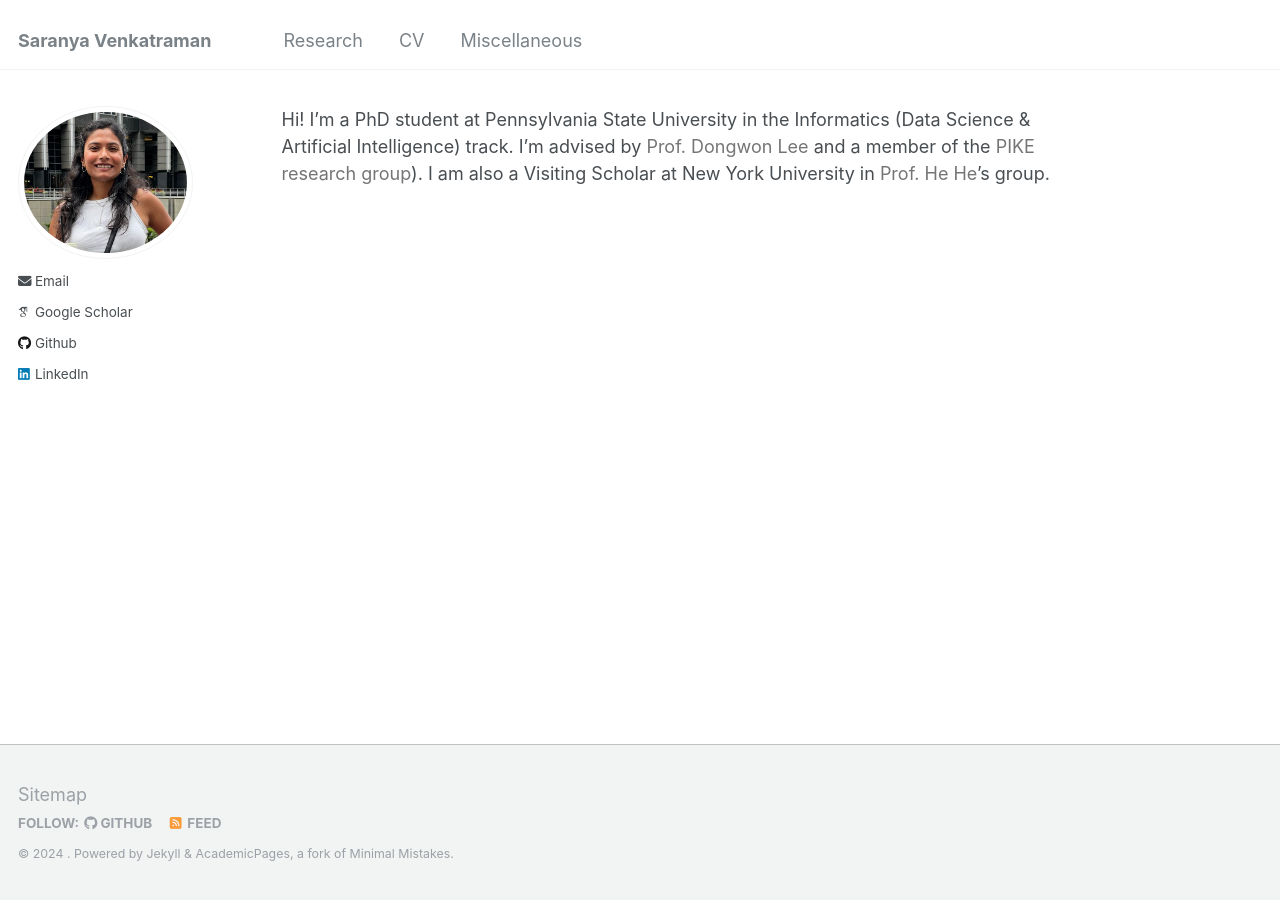
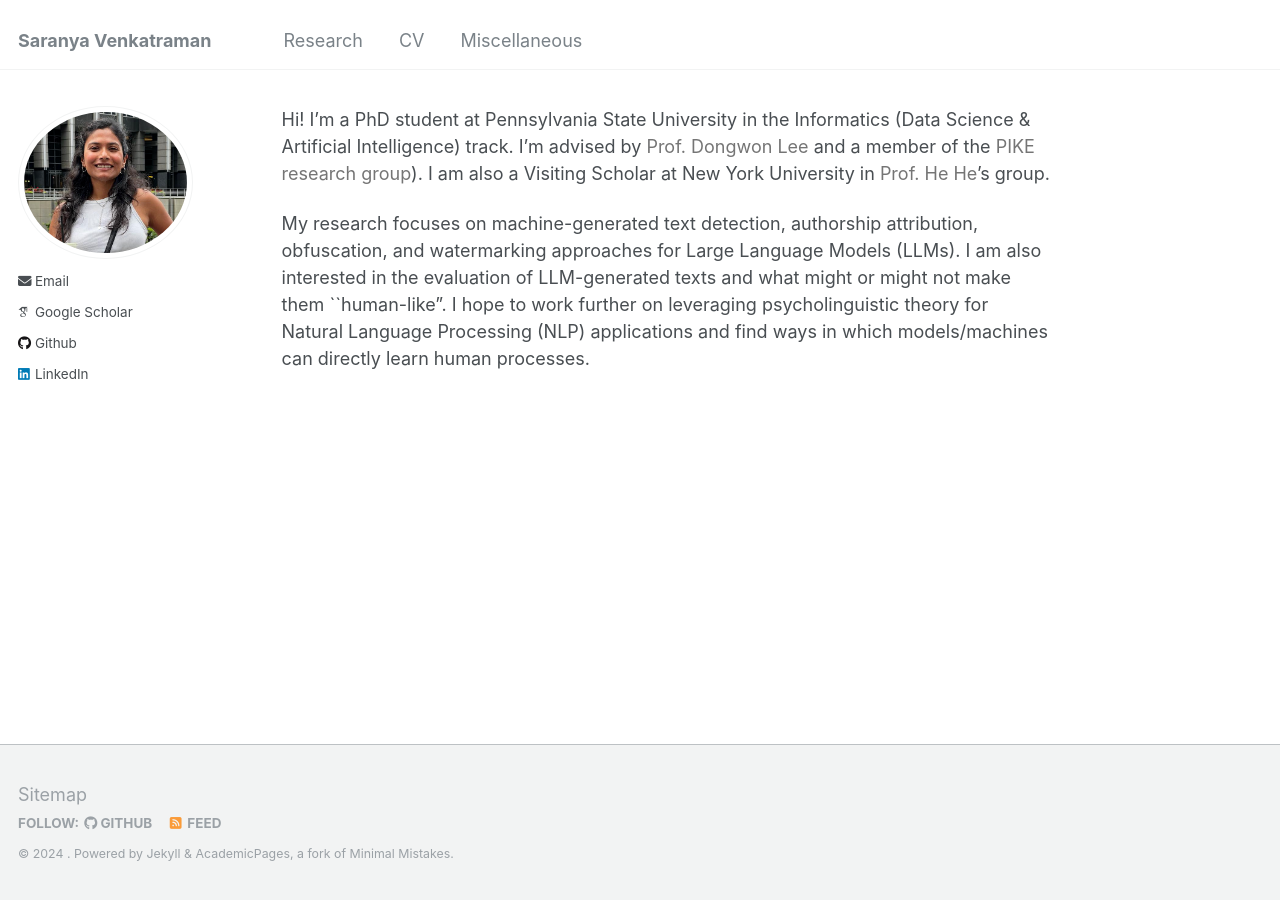
Before and after one commit to saranya-venkatraman/saranya-venkatraman.github.io, a Jekyll site: the page built from _pages/about.md, in a window 1280 px wide. Built offline with Jekyll 4.4.1, drawn with Linux system fonts in a browser that asks for light colours; some web fonts are replaced.

Commit message:
Update about.md

```diff
--- a/_pages/about.md
+++ b/_pages/about.md
@@ -6,3 +6,5 @@ redirect_from:
   - /about.html
 ---
 Hi! I'm a PhD student at Pennsylvania State University in the Informatics (Data Science & Artificial Intelligence) track. I'm advised by <a href="https://pike.psu.edu/dongwon/" style="color: #757575; text-decoration: none" target="_blank">Prof. Dongwon Lee</a> and a member of the <a href="https://pike.psu.edu/index.html/" style="color: #757575; text-decoration: none" target="_blank">PIKE research group</a>). I am also a Visiting Scholar at New York University in <a href="https://hhexiy.github.io" style="color: #757575; text-decoration: none" target="_blank">Prof. He He</a>'s group.
+
+My research focuses on machine-generated text detection, authorship attribution, obfuscation, and watermarking approaches for Large Language Models (LLMs). I am also interested in the evaluation of LLM-generated texts and what might or might not make them ``human-like". I hope to work further on leveraging psycholinguistic theory for Natural Language Processing (NLP) applications and find ways in which models/machines can directly learn human processes.
```
